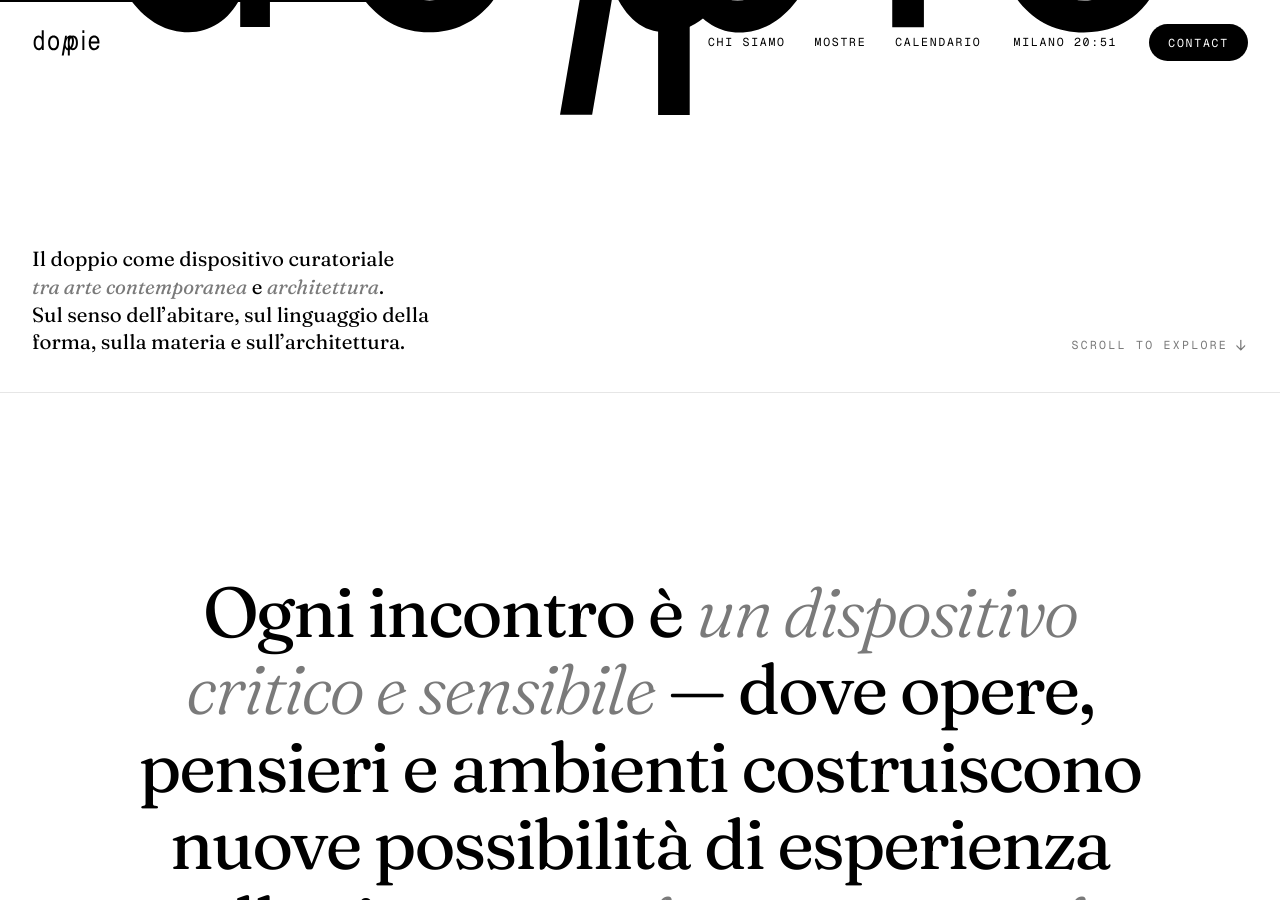
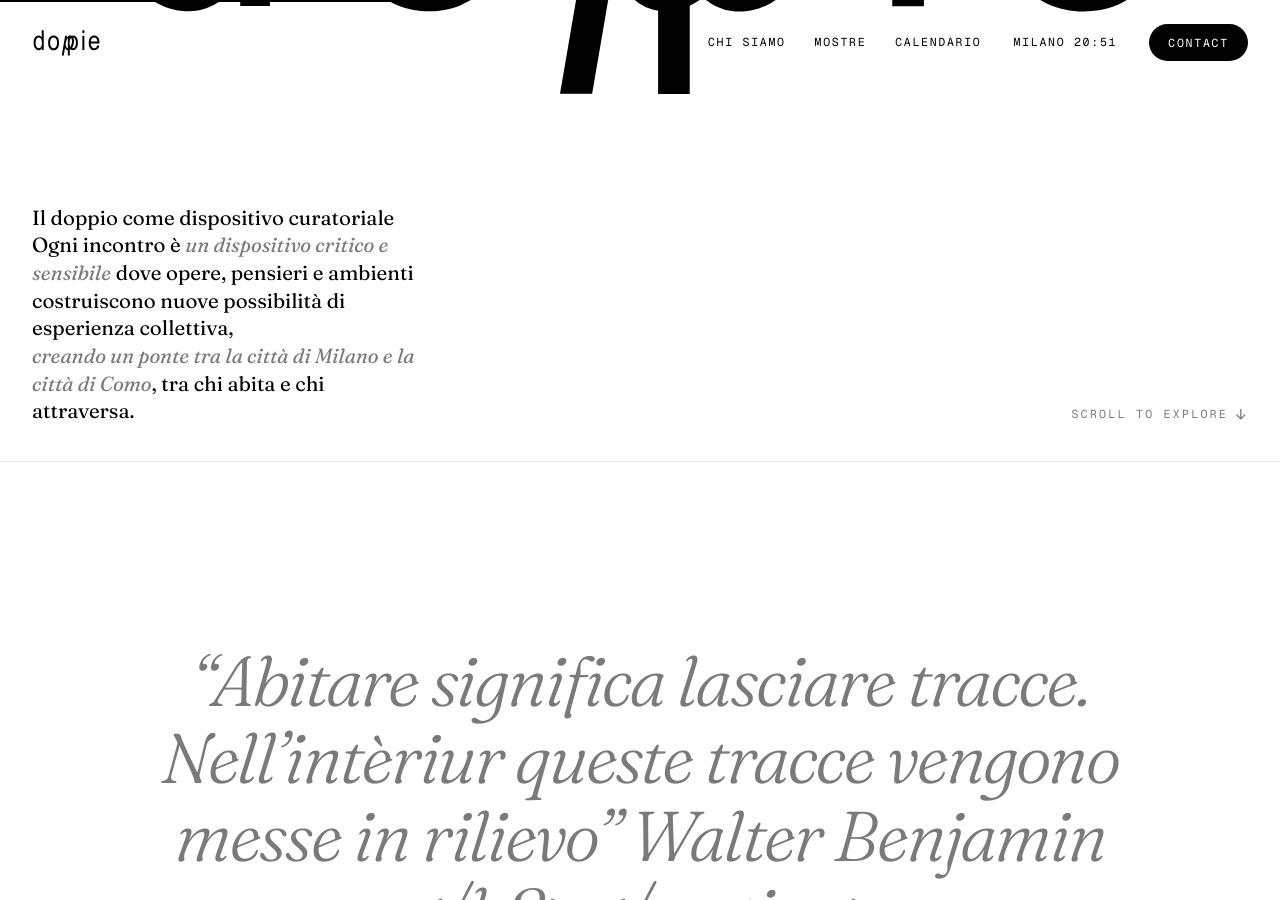
Before and after one commit to doppie-project/doppie-project.github.io, a Jekyll site: the page built from index.md, in a window 1280 px wide and 900 px high, scrolled down 508 px. Built offline with Jekyll 4.4.1, drawn with Linux system fonts in a browser that asks for light colours; a script that is not in the unit is left out; some of the changed text lies outside the part shown.

Commit message:
Update Pagine del Sito “homepage”

```diff
--- a/index.md
+++ b/index.md
@@ -4,15 +4,17 @@
 hero_top_left: Est. MMXXV
 hero_top_center: Collettivo — Milano / Como
 hero_statement_line_1: Il doppio come dispositivo curatoriale
-hero_statement_line_2: <em>tra arte contemporanea</em> e <em>architettura</em>.
-hero_statement_line_3: Sul senso dell’abitare, sul linguaggio della forma, sulla
-  materia e sull’architettura.
+hero_statement_line_2: Ogni incontro è <em>un dispositivo critico e
+  sensibile</em> dove opere, pensieri e ambienti costruiscono nuove possibilità
+  di esperienza collettiva,
+hero_statement_line_3: " <em>creando un ponte tra la città di Milano e la città
+  di Como</em>, tra chi abita e chi attraversa."
 scroll_cue_text: Scroll to explore
-manifesto_text: >
-  Ogni incontro è <em>un dispositivo critico e sensibile</em> — dove opere,
-  pensieri e ambienti costruiscono nuove possibilità di esperienza collettiva,
-  <em>creando un ponte tra la città di Milano e la città di Como</em>, tra chi
-  abita e chi attraversa.
+manifesto_text: |
+  <em>“Abitare significa lasciare tracce.<em>
+  <em>Nell’intèriur queste tracce vengono messe in rilievo”<em>
+
+  Walter Benjamin
 ---
 
 <section id="hero">
```
